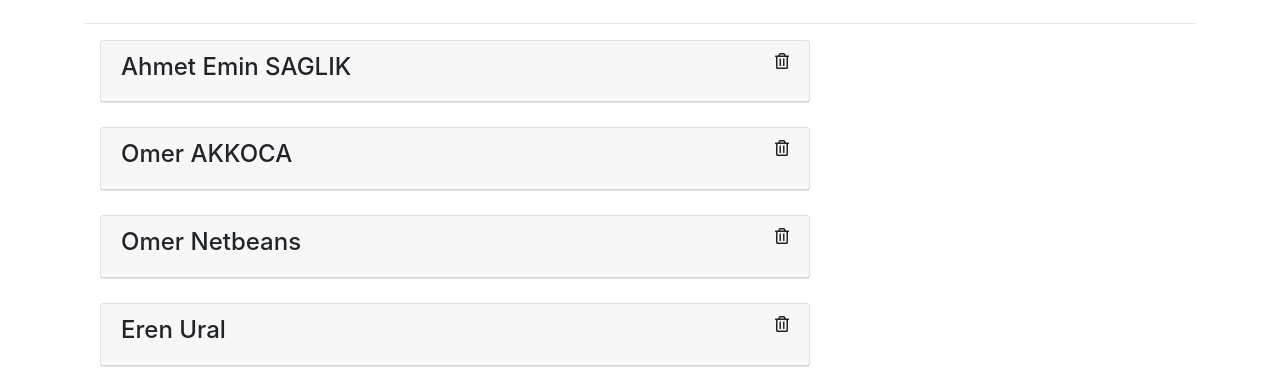
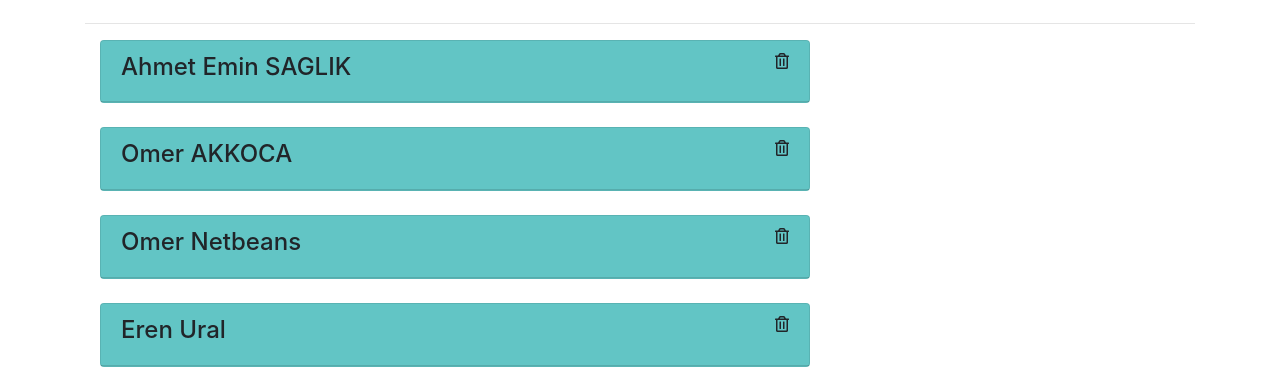
Before and after one commit to AhmetEminSaglik/React-Tutorial, a React (Create React App) app: page / in a window 1280 px wide. Shown: the part 509-897 px from the top of the page. Built offline with nearby package versions, Linux system fonts and the light colour scheme.

Commit message:
learned onChange method, create function to update all inputs

```diff
--- a/src/component/AddUser.js
+++ b/src/component/AddUser.js
@@ -19,14 +19,28 @@ const Animation = posed.div({
 class AddUser extends Component {
   state = {
     visible: true,
+    name: "",
+    departmant: "",
+    salary: "",
   };
   changeVisibility = (e) => {
     this.setState({
       visible: !this.state.visible,
     });
   };
+
+  changeInput = (e) => {
+    this.setState({
+      [e.target.name]: e.target.value,
+    });
+  };
+
+  // changeDepartmant = (e) => {
+  //   this.setState({
+  //     departmant: e.target.value,
+  //   });
   render() {
-    const { visible } = this.state;
+    const { visible, name, departmant, salary } = this.state;
     return (
       <div className="col-md-8 mb-4">
         <button
@@ -50,6 +64,8 @@ class AddUser extends Component {
                     id="id"
                     placeholder="Enter Name"
                     className="form-control"
+                    value={name}
+                    onChange={this.changeInput}
                   />
                 </div>
                 <div className="form-group">
@@ -60,6 +76,7 @@ class AddUser extends Component {
                     id="departmant"
                     placeholder="Enter Departmant"
                     className="form-control"
+                    onChange={this.changeInput}
                   />
                 </div>
                 <div className="form-group">
@@ -70,6 +87,8 @@ class AddUser extends Component {
                     id="id"
                     placeholder="Enter Salary"
                     className="form-control"
+                    value={salary}
+                    onChange={this.changeInput}
                   />
                 </div>
                 <button className="btn btn-danger btn-block" type="submit">
--- a/src/component/User.js
+++ b/src/component/User.js
@@ -27,11 +27,18 @@ class User extends Component {
           const { dispatch } = value;
           return (
             <div className="col-md-8 mb-4">
-              <div className="card">
+              <div
+                className="card"
+                style={
+                  isVisible
+                    ? { background: "#3ba9e6", color: "white" }
+                    : { background: "#66cccc" }
+                }
+              >
                 <div className="card-header d-flex justify-content-between">
                   <h4
                     className="d-inline"
-                    onClick={this.onDeleteUser.bind(this, 34)}
+                    onClick={this.OnClickEvent.bind(this, 34)}
                   >
                     {name}
                   </h4>
```
